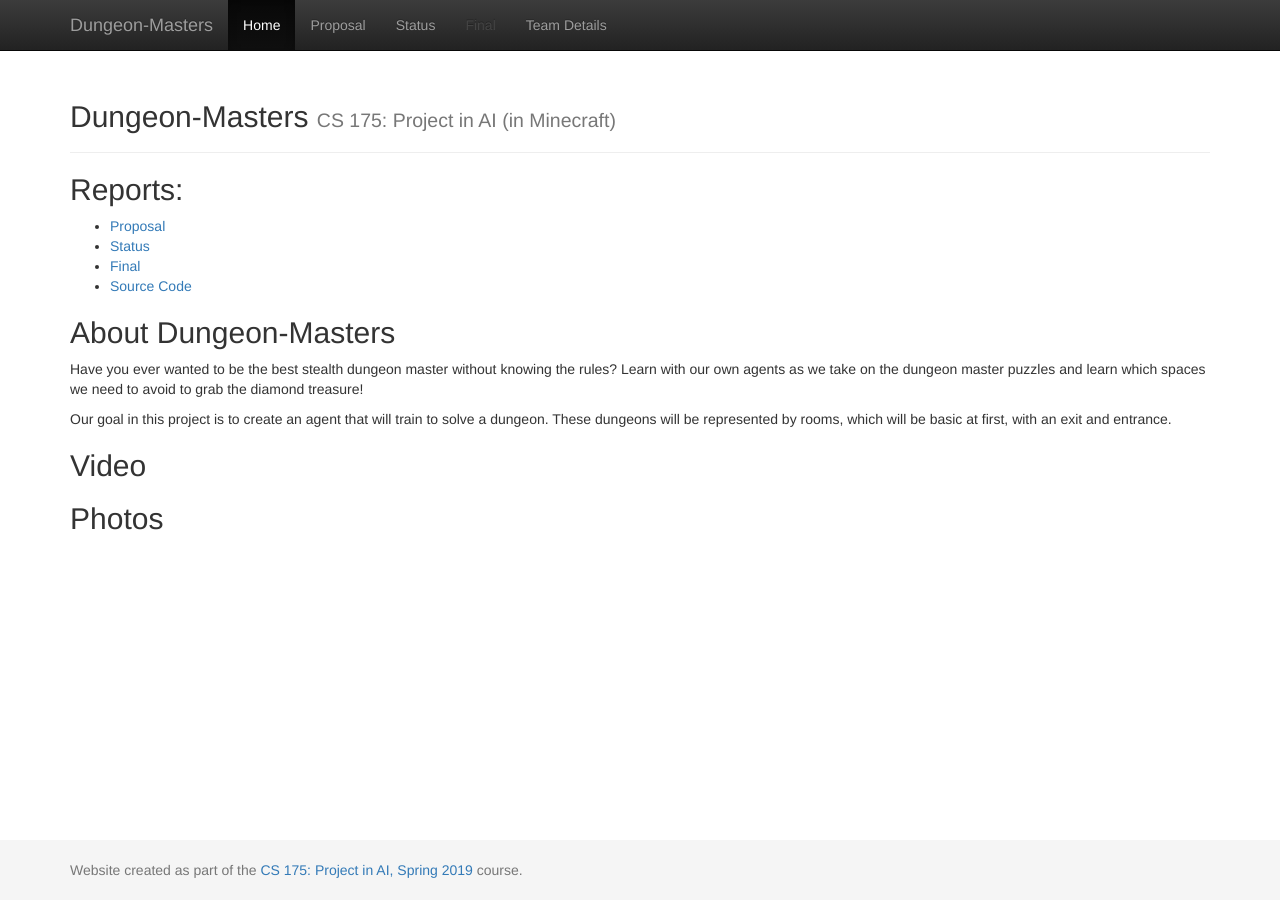
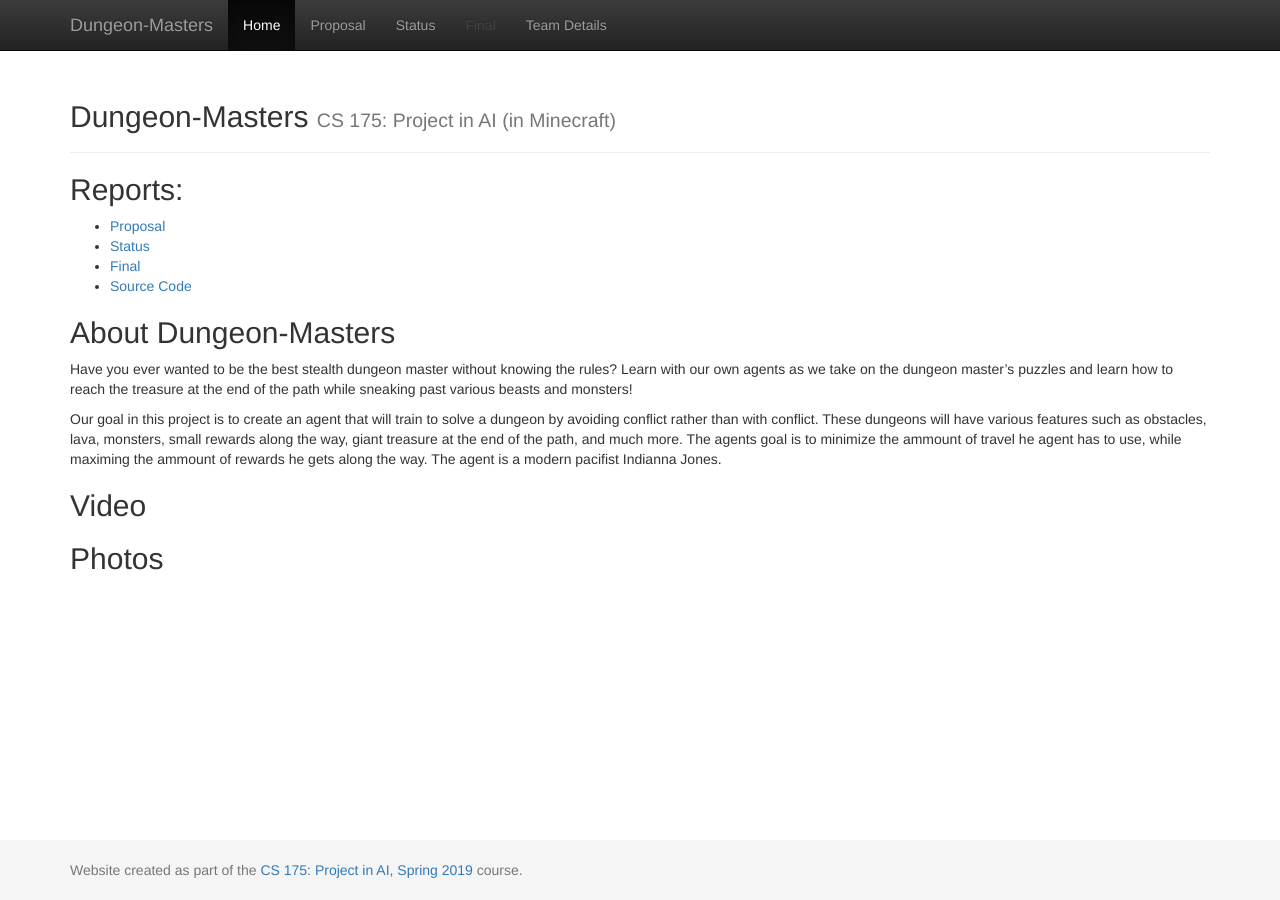
Before and after one commit to dannym08/Dungeon-Masters, a Jekyll site: the page built from docs/index.md, in a window 1280 px wide. Built offline with Jekyll 4.4.1, drawn with Linux system fonts in a browser that asks for light colours.

Commit message:
Updated basic description info on main git website
Updated basic description info on main git website

```diff
--- a/docs/index.md
+++ b/docs/index.md
@@ -11,10 +11,9 @@ title:  Home
 - [Source Code](https://github.com/dannym08/Dungeon-Masters)
 
 ## About Dungeon-Masters
-Have you ever wanted to be the best stealth dungeon master without knowing the rules? Learn with our own agents as we take on the dungeon master puzzles and learn which spaces we need to avoid to grab the diamond treasure!
+Have you ever wanted to be the best stealth dungeon master without knowing the rules? Learn with our own agents as we take on the dungeon master's puzzles and learn how to reach the treasure at the end of the path while sneaking past various beasts and monsters!
 
-Our goal in this project is to create an agent that will train to solve a dungeon. These dungeons will be represented by rooms, which will be basic at first, with an exit and entrance.
-
+Our goal in this project is to create an agent that will train to solve a dungeon by avoiding conflict rather than with conflict. These dungeons will have various features such as obstacles, lava, monsters, small rewards along the way, giant treasure at the end of the path, and much more. The agents goal is to minimize the ammount of travel he agent has to use, while maximing the ammount of rewards he gets along the way. The agent is a modern pacifist Indianna Jones.
 ## Video
 
 ## Photos
```
